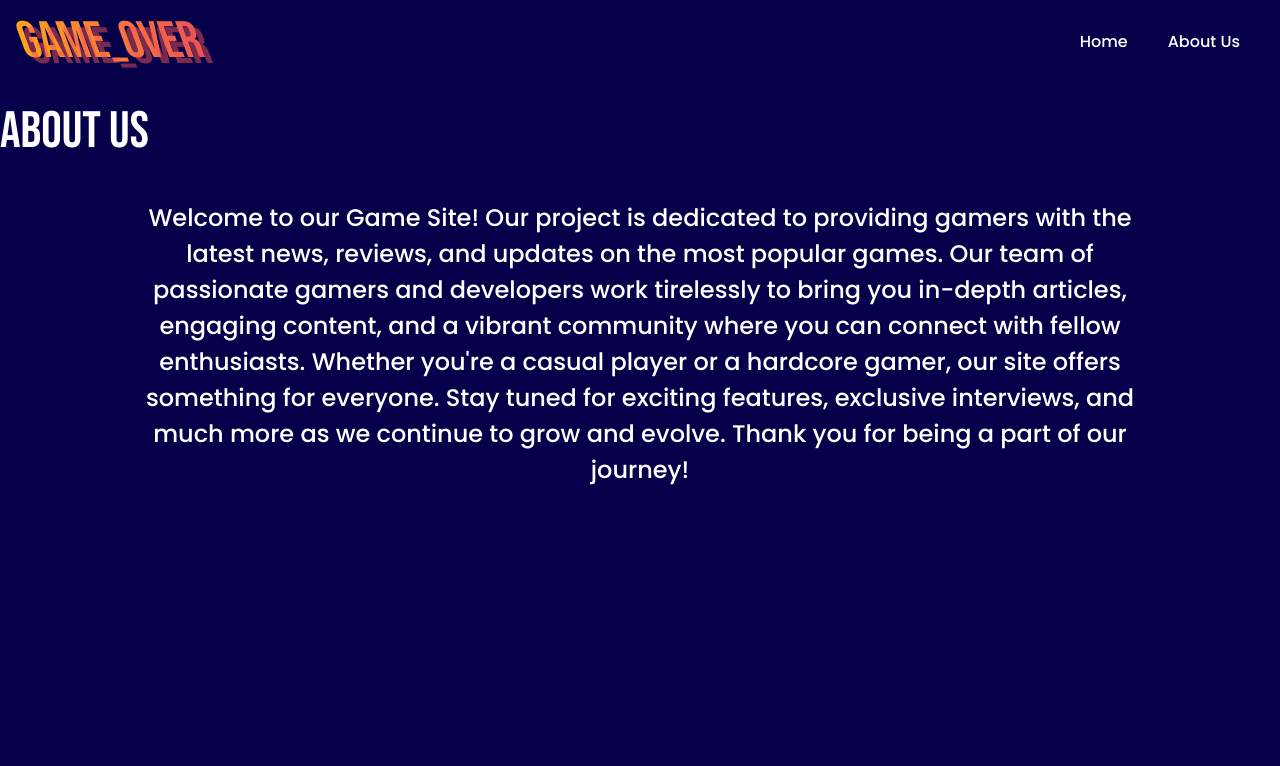
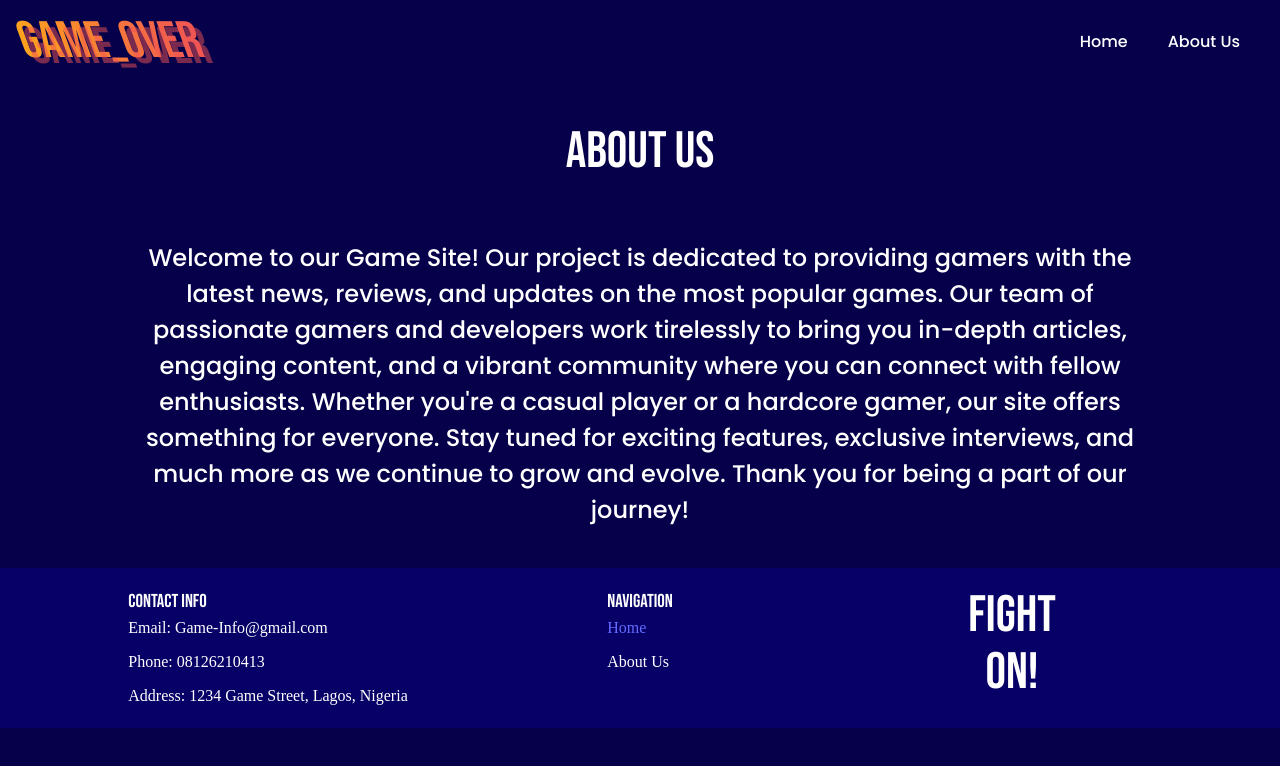
Before and after one commit to OZI-G-BE/game-front, a React (Vite) app in the folder Game-Site/: page /AboutUs in a window 1280 px wide. Shown: the top 766 px of the page. Built offline with nearby package versions, Linux system fonts and the light colour scheme.

Commit message:
feat: integrate Footer component into AboutUs page for improved layout

```diff
--- a/Game-Site/src/about.jsx
+++ b/Game-Site/src/about.jsx
@@ -1,6 +1,7 @@
 import {  useState } from 'react'
 import styles from './About.module.css';
 import Navbar from './Components/Navbar.jsx';
+import Footer from './Components/Footer.jsx';
 
 import { Outlet, NavLink, Link} from 'react-router-dom';
 
@@ -11,12 +12,13 @@ function AboutUs() {
       <>
       <Navbar/>
 
-      <h1>ABOUT US</h1>
+      <h1 className={styles.para}>ABOUT US</h1>
       <div className={styles.para}>
        <p className={styles.prap}>
         Welcome to our Game Site! Our project is dedicated to providing gamers with the latest news, reviews, and updates on the most popular games. Our team of passionate gamers and developers work tirelessly to bring you in-depth articles, engaging content, and a vibrant community where you can connect with fellow enthusiasts. Whether you're a casual player or a hardcore gamer, our site offers something for everyone. Stay tuned for exciting features, exclusive interviews, and much more as we continue to grow and evolve. Thank you for being a part of our journey!
        </p>
       </div>
+      <Footer />
     </>
   )
 }
```
